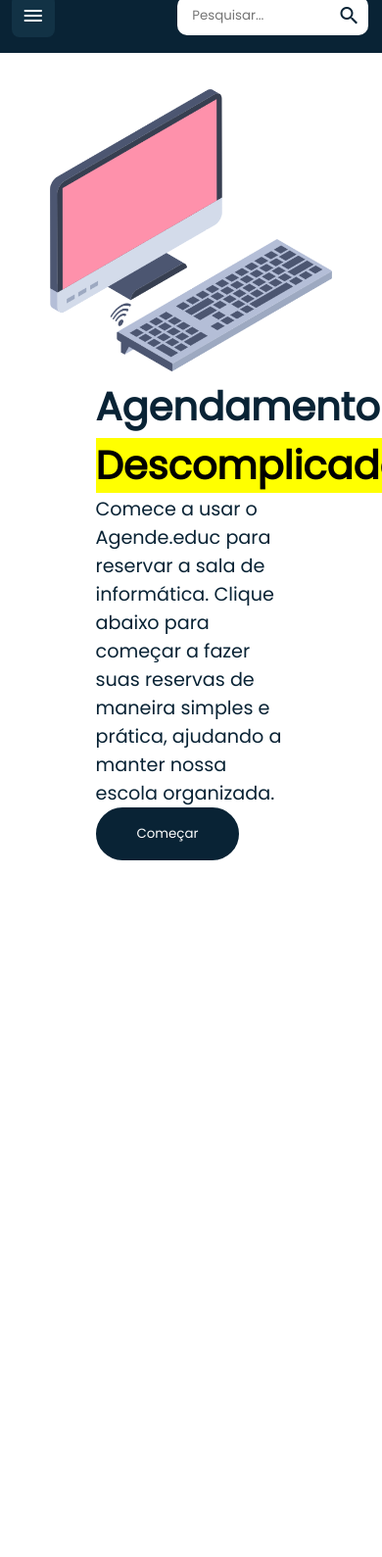
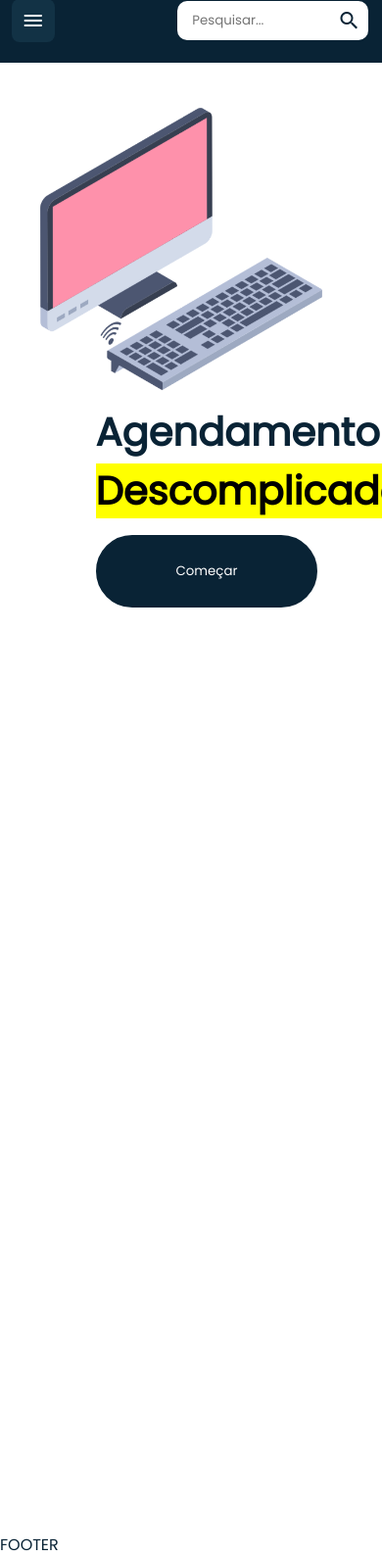
Before and after one commit to ADP087/Agendamento, a PHP site: page / in a window 390 px wide; the page is wider, and only the part inside the window is pictured. Shown: the part 109-1698 px from the top of that part at 98% size. Before the commit the page ends 987 px from the top of that part, so only its background shows below. Run offline with PHP 8.4, Linux system fonts and the light colour scheme.

Commit message:
Estou sofrendo tentando arrumar bugs de novo

```diff
--- a/index.html
+++ b/index.html
@@ -50,7 +50,10 @@
     <!-- Conteúdo principal -->
     <main>
       <section class="main-header">
-        <img src="./assets/computador-de-mesa.png">
+        <div class="main-img">
+          <img src="./assets/computador-de-mesa.png">
+        </div>
+
         <article class="main-header-text">
           <h1 class="main-header-title">Agendamento <mark>Descomplicado</mark></h1>
           <p class="main-header-description">Comece a usar o Agende.educ para reservar a sala de informática. Clique abaixo para começar a fazer suas reservas de maneira simples e prática, ajudando a manter nossa escola organizada.</p>
@@ -59,7 +62,7 @@
       </section>
     </main>
     <footer>
-
+        FOOTER
     </footer>
     <script src="script.js"></script>
 </body>
--- a/style.css
+++ b/style.css
@@ -15,7 +15,7 @@
 
 body {
     width: 100dvw;
-    height: 100%;
+    height: 100dvh;
     color: var(--color-black);
     scroll-behavior: smooth;
     overflow-x: hidden;
@@ -58,6 +58,7 @@
     align-items: center;
     background-color: var(--color-black);
     height: 9vh;
+    padding: 5px 0px;
     width: 100%;
 }
 
@@ -135,23 +136,20 @@
 main{
     display: flex;
     flex-direction: column;
-    justify-content: space-around;
-    align-items: center;
     width: 100dvw;
-    height: 100dvh;
+    height: 1500px;
 }
 
 main .main-header{
     display: flex;
-    justify-content: center;
+    justify-content: space-around;
     align-items: center;
-    flex-wrap: wrap;
-    width: fit-content;
-    height: 100%;
-    gap: 50px;
+    width: 100%;
+    padding: 30px;
+    height: fit-content;
 }
 
-main .main-header img{
+main .main-img{
   transform: rotateY(180deg);
   width: 450px;
 }
@@ -173,19 +171,23 @@
 }
 
 main .main-header-description{
+    display: flex;
+    flex-direction: column;
+    gap: 100px;
     font-size: 1.5rem;
     font-weight: semibold;
 }
 
 main .start-button{
     height: fit-content;
-    padding: 15px 40px;
+    padding: 25px 80px;
     background-color: var(--color-black);
     color: var(--color-white);
     border-radius: 60px;
     border: solid 2px var(--color-black);
     cursor: pointer;
     transition: all 0.75s ease-in-out;
+    margin-top: 15px;
 }
 
 .start-button:hover{
@@ -196,6 +198,33 @@
 }
 
 /* Responsividade mobile */
+@media (max-width: 1100px){
+  main .main-img{
+    width: fit-content;
+    height: fit-content;
+  }
+
+  main .main-img img{
+    width: 320px;
+  }
+
+  main .main-header{
+    flex-direction: column;
+    align-items: center;
+    justify-content: center;
+    gap: 50px;
+  }
+
+  main .main-header-title{
+    font-size: 3.8rem;
+  }
+
+  main .main-header-description{
+    font-size: 1.2rem;
+  }
+}
+
+
 @media (max-width: 768px){
 
   /* Cabeçalho */
@@ -255,11 +284,16 @@
 
   /* Conteúdo principal mobile */
   main{
+    padding: 0px;
+    width: fit-content;
   }
 
   main .main-header{
     align-content: center;
     justify-content: center;
+    align-items: center;
+    width: fit-content;
+    padding-left: 10px;
     gap: 0px;
   }
 
@@ -273,7 +307,7 @@
   }
 
   main .main-header-description{
-    font-size: 1.2rem;
+    display: none;
   }
 
 
```
